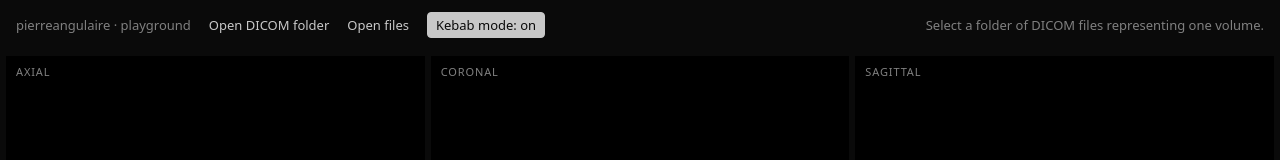
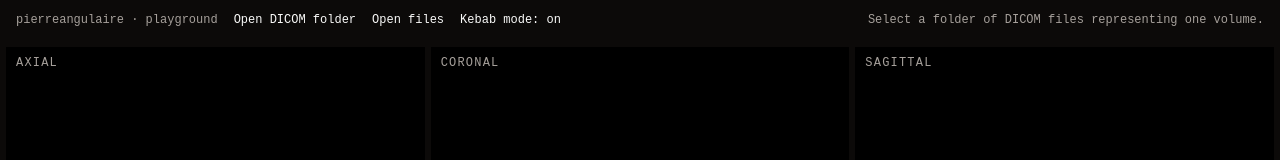
Before and after one commit to paulglx/pierreangulaire, a website built with Vite: page playground/index.html in a window 1280 px wide. Both pictures are taken after a click on the button "Kebab mode: off". Built offline with nearby package versions, Linux system fonts and the light colour scheme.

Commit message:
chore: use tailwind

```diff
--- a/playground/index.html
+++ b/playground/index.html
@@ -1,157 +1,50 @@
 <!doctype html>
-<html lang="en">
+<html lang="en" class="h-full scheme-dark">
   <head>
     <meta charset="UTF-8" />
     <meta name="viewport" content="width=device-width, initial-scale=1.0" />
     <title>pierreangulaire · playground</title>
-    <style>
-      :root {
-        color-scheme: dark;
-        --page: #0a0a0a;
-        --text: #c8c8c8;
-        --muted: #808080;
-      }
-      * {
-        box-sizing: border-box;
-      }
-      html,
-      body {
-        margin: 0;
-        height: 100%;
-      }
-      body {
-        background: var(--page);
-        color: var(--text);
-        font:
-          13px/1.4 system-ui,
-          sans-serif;
-        display: flex;
-        flex-direction: column;
-      }
-      header {
-        display: flex;
-        align-items: center;
-        gap: 18px;
-        padding: 12px 16px;
-      }
-      header h1 {
-        font-size: 13px;
-        font-weight: 400;
-        margin: 0;
-        color: var(--muted);
-      }
-      label.action {
-        cursor: pointer;
-        color: var(--text);
-      }
-      label.action:hover {
-        text-decoration: underline;
-      }
-      label.action input {
-        display: none;
-      }
-      button.toggle {
-        font: inherit;
-        background: transparent;
-        border: 1px solid var(--muted);
-        color: var(--text);
-        border-radius: 4px;
-        padding: 3px 8px;
-        cursor: pointer;
-      }
-      button.toggle:hover {
-        border-color: var(--text);
-      }
-      button.toggle.on {
-        background: var(--text);
-        color: var(--page);
-        border-color: var(--text);
-      }
-      #status {
-        color: var(--muted);
-        margin-left: auto;
-        font-variant-numeric: tabular-nums;
-      }
-      main {
-        flex: 1;
-        display: grid;
-        grid-template-columns: repeat(3, 1fr);
-        gap: 6px;
-        padding: 6px;
-        min-height: 0;
-      }
-      .viewport {
-        position: relative;
-        background: #000;
-        overflow: hidden;
-        min-height: 0;
-      }
-      .viewport canvas {
-        position: absolute;
-        inset: 0;
-        width: 100%;
-        height: 100%;
-        display: block;
-      }
-      .viewport .tag {
-        position: absolute;
-        top: 8px;
-        left: 10px;
-        font-size: 11px;
-        letter-spacing: 0.08em;
-        text-transform: uppercase;
-        color: var(--muted);
-        pointer-events: none;
-      }
-      .controls {
-        position: absolute;
-        left: 10px;
-        bottom: 10px;
-        display: grid;
-        grid-template-columns: auto 90px 38px;
-        gap: 3px 8px;
-        align-items: center;
-        font-size: 10px;
-        text-shadow: 0 1px 2px #000;
-      }
-      .controls label {
-        display: contents;
-      }
-      .controls .name {
-        color: var(--muted);
-        text-transform: uppercase;
-        letter-spacing: 0.05em;
-      }
-      .controls .val {
-        font-variant-numeric: tabular-nums;
-        text-align: right;
-      }
-      .controls input[type='range'] {
-        width: 90px;
-        height: 10px;
-        margin: 0;
-        accent-color: #9a9a9a;
-      }
-    </style>
   </head>
-  <body>
-    <header>
-      <h1>pierreangulaire · playground</h1>
-      <label class="action">
+  <body class="flex h-full flex-col bg-stone-950 font-mono text-xs leading-snug text-stone-50">
+    <header class="flex items-center gap-4 px-4 py-3">
+      <h1 class="m-0 font-normal text-stone-400">pierreangulaire · playground</h1>
+      <label class="cursor-pointer hover:underline">
         Open DICOM folder
-        <input id="folder" type="file" webkitdirectory multiple />
+        <input id="folder" class="hidden" type="file" webkitdirectory multiple />
       </label>
-      <label class="action">
+      <label class="cursor-pointer hover:underline">
         Open files
-        <input id="files" type="file" multiple />
+        <input id="files" class="hidden" type="file" multiple />
       </label>
-      <button id="kebab" class="toggle" type="button">Kebab mode: off</button>
-      <div id="status">Select a folder of DICOM files representing one volume.</div>
+      <button id="kebab" class="cursor-pointer text-stone-400 hover:underline" type="button">
+        Kebab mode: off
+      </button>
+      <div id="status" class="ml-auto text-stone-400 tabular-nums">
+        Select a folder of DICOM files representing one volume.
+      </div>
     </header>
-    <main>
-      <div class="viewport"><span class="tag">Axial</span><canvas id="axial"></canvas></div>
-      <div class="viewport"><span class="tag">Coronal</span><canvas id="coronal"></canvas></div>
-      <div class="viewport"><span class="tag">Sagittal</span><canvas id="sagittal"></canvas></div>
+    <main class="grid min-h-0 flex-1 grid-cols-3 gap-1.5 p-1.5">
+      <div class="relative min-h-0 overflow-hidden bg-black">
+        <span
+          class="pointer-events-none absolute top-2 left-2.5 tracking-widest text-stone-400 uppercase"
+          >Axial</span
+        >
+        <canvas id="axial" class="absolute inset-0 block h-full w-full"></canvas>
+      </div>
+      <div class="relative min-h-0 overflow-hidden bg-black">
+        <span
+          class="pointer-events-none absolute top-2 left-2.5 tracking-widest text-stone-400 uppercase"
+          >Coronal</span
+        >
+        <canvas id="coronal" class="absolute inset-0 block h-full w-full"></canvas>
+      </div>
+      <div class="relative min-h-0 overflow-hidden bg-black">
+        <span
+          class="pointer-events-none absolute top-2 left-2.5 tracking-widest text-stone-400 uppercase"
+          >Sagittal</span
+        >
+        <canvas id="sagittal" class="absolute inset-0 block h-full w-full"></canvas>
+      </div>
     </main>
     <script type="module" src="/src/main.ts"></script>
   </body>
--- a/playground/package.json
+++ b/playground/package.json
@@ -8,11 +8,14 @@
     "preview": "vite preview"
   },
   "dependencies": {
+    "@fontsource/ibm-plex-mono": "^5.2.7",
     "dicom-parser": "^1.8.21",
     "pierreangulaire": "workspace:*"
   },
   "devDependencies": {
+    "@tailwindcss/vite": "^4.3.2",
     "@types/node": "^26.0.1",
+    "tailwindcss": "^4.3.2",
     "vite": "^8.1.1"
   }
 }
--- a/playground/src/main.ts
+++ b/playground/src/main.ts
@@ -8,6 +8,7 @@ import {
   volumeCenter,
 } from 'pierreangulaire';
 import { type LoadedSeries, loadSeries } from './dicom';
+import './style.css';
 
 const statusEl = document.querySelector<HTMLDivElement>('#status')!;
 const folderInput = document.querySelector<HTMLInputElement>('#folder')!;
@@ -55,7 +56,8 @@ function kebabFrame(now: number): void {
 function setKebab(enabled: boolean): void {
   kebabEnabled = enabled;
   kebabButton.textContent = `Kebab mode: ${enabled ? 'on' : 'off'}`;
-  kebabButton.classList.toggle('on', enabled);
+  kebabButton.classList.toggle('text-stone-50', enabled);
+  kebabButton.classList.toggle('text-stone-400', !enabled);
   if (enabled) {
     kebabLast = 0;
     kebabRaf = requestAnimationFrame(kebabFrame);
@@ -124,20 +126,22 @@ interface SliderSpec {
 
 function addSlider(controls: HTMLElement, viewport: Viewport, spec: SliderSpec): void {
   const label = document.createElement('label');
+  label.className = 'flex items-center gap-2';
 
   const name = document.createElement('span');
-  name.className = 'name';
+  name.className = 'w-20 text-stone-400 uppercase tracking-wider';
   name.textContent = spec.name;
 
   const input = document.createElement('input');
   input.type = 'range';
+  input.className = 'm-0 h-2.5 w-24 accent-stone-400';
   input.min = String(spec.min);
   input.max = String(spec.max);
   input.step = String(spec.step);
   input.value = String(spec.value);
 
   const value = document.createElement('span');
-  value.className = 'val';
+  value.className = 'w-24 text-right tabular-nums';
   value.textContent = spec.format(spec.value);
 
   input.addEventListener('input', () => {
@@ -153,9 +157,10 @@ function addSlider(controls: HTMLElement, viewport: Viewport, spec: SliderSpec):
 
 function buildControls(viewport: Viewport, volume: Volume, series: LoadedSeries): void {
   const panel = viewport.canvas.parentElement!;
-  panel.querySelector('.controls')?.remove();
+  panel.querySelector('[data-controls]')?.remove();
   const controls = document.createElement('div');
-  controls.className = 'controls';
+  controls.dataset.controls = '';
+  controls.className = 'absolute bottom-2.5 left-2.5 flex flex-col gap-1 text-shadow-sm';
 
   const center = volumeCenter(volume.geometry);
   const normal = viewport.camera.normal;
--- /dev/null
+++ b/playground/src/style.css
@@ -0,0 +1,6 @@
+@import 'tailwindcss';
+@import '@fontsource/ibm-plex-mono/latin-400.css';
+
+@theme {
+  --font-mono: 'IBM Plex Mono', monospace;
+}
--- a/playground/vite.config.ts
+++ b/playground/vite.config.ts
@@ -1,7 +1,9 @@
 import { resolve } from 'node:path';
+import tailwindcss from '@tailwindcss/vite';
 import { defineConfig } from 'vite';
 
 export default defineConfig({
+  plugins: [tailwindcss()],
   resolve: {
     alias: {
       pierreangulaire: resolve(import.meta.dirname, '../src/index.ts'),
```
Also changed, not shown: CLAUDE.md (+1 -0 lines), pnpm-lock.yaml.
